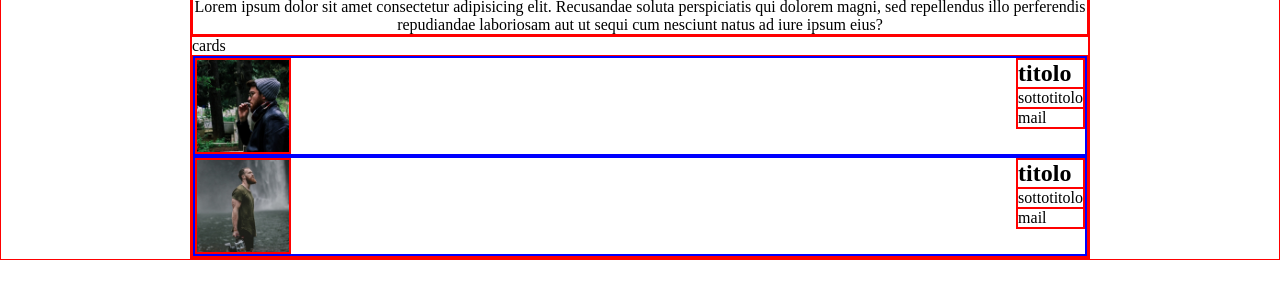
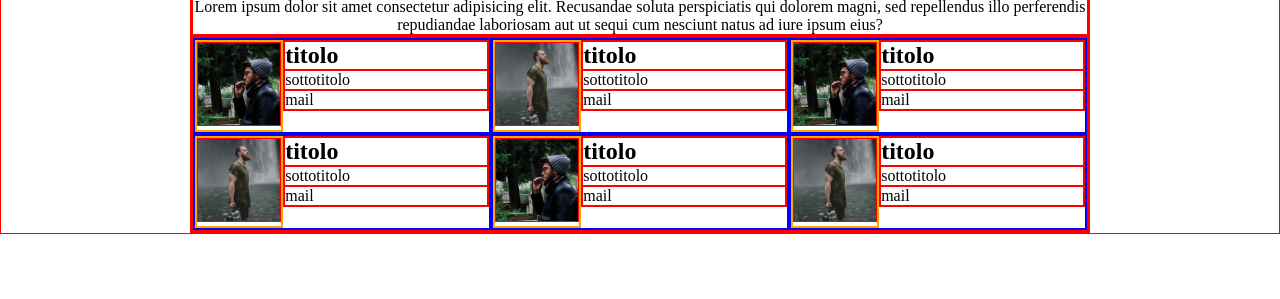
Before and after one commit to Blaser993/html-css-float-cards, a plain HTML site: page index.html in a window 1280 px wide. Shown: the part 45-344 px from the top of the page. Drawn offline with Linux system fonts and the light colour scheme.

Commit message:
layout di base completo e flottante

```diff
--- a/CSS/style.css
+++ b/CSS/style.css
@@ -10,7 +10,7 @@
 }
 
 img{
-    max-height: 100%;
+    max-width: 100%;
 }
 
 .container{
@@ -34,14 +34,19 @@ img{
 }
 
 .card{
+    min-width: 180px;
+    float: left;
     border: 2px solid blue;
+    width: calc(100% / 3);
 }
 
 .pic_profilo{
-    height: 96px;
+    border: 2px solid orange;
+    width: 30%;
     float: left;
 }
 
 .testo{
     float: right;
+    width: 70%;
 }
--- a/index.html
+++ b/index.html
@@ -10,16 +10,20 @@
 
 <body class="container">
 
+    <!-- header -->
     <header class="header">
         <h1>Meet our team</h1>
         <p>Lorem ipsum dolor sit amet consectetur adipisicing elit. Recusandae soluta perspiciatis qui dolorem magni, sed repellendus illo perferendis repudiandae laboriosam aut ut sequi cum nesciunt natus ad iure ipsum eius?</p>
     </header>
 
-    <main class="container clearfix">cards
 
+    <!-- FOCUS dell'esercizio: creazione di cards flottanti -->
+    <main class="clearfix">
 
-        <div class="row">
+        <!-- utilizzo un'unica riga per inserire tutte le cards -->
+        <div class="row clearflex">
 
+            <!-- cadr1 -->
             <div class="card clearflex">
                 <figure class="pic_profilo"><img src="img/male1.png" alt="tizio1"></figure>
                 <section class="testo">
@@ -29,6 +33,47 @@
                 </section>
             </div>
 
+            <!-- card2 -->
+            <div class="card clearflex">
+                <figure class="pic_profilo"><img src="img/male2.png" alt="tizio2"></figure>
+                <section class="testo">
+                    <h2>titolo</h2>
+                    <p>sottotitolo</p>
+                    <address>mail</address>
+                </section>
+            </div>
+
+            <!-- card3 -->
+            <div class="card clearflex">
+                <figure class="pic_profilo"><img src="img/male1.png" alt="tizio1"></figure>
+                <section class="testo">
+                    <h2>titolo</h2>
+                    <p>sottotitolo</p>
+                    <address>mail</address>
+                </section>
+            </div>
+
+            <!-- card4 -->
+            <div class="card clearflex">
+                <figure class="pic_profilo"><img src="img/male2.png" alt="tizio2"></figure>
+                <section class="testo">
+                    <h2>titolo</h2>
+                    <p>sottotitolo</p>
+                    <address>mail</address>
+                </section>
+            </div>
+
+            <!-- card5 -->
+            <div class="card clearflex">
+                <figure class="pic_profilo"><img src="img/male1.png" alt="tizio1"></figure>
+                <section class="testo">
+                    <h2>titolo</h2>
+                    <p>sottotitolo</p>
+                    <address>mail</address>
+                </section>
+            </div>
+
+            <!-- card6 -->
             <div class="card clearflex">
                 <figure class="pic_profilo"><img src="img/male2.png" alt="tizio2"></figure>
                 <section class="testo">
```
